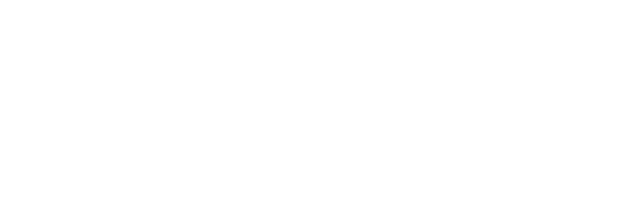
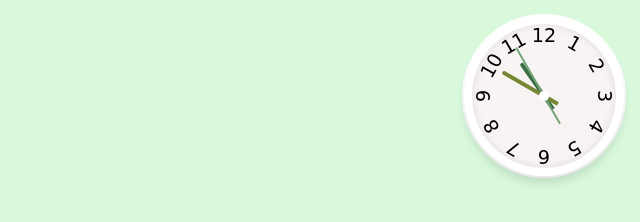
Before and after one commit to CrankyCat-Loves-Coding/Life-Clock, a plain HTML site: page index.html in a window 1280 px wide. Shown: the whole page, without its empty margins (640-1280 px from the left). Drawn offline with Linux system fonts and the light colour scheme; a web font is replaced by a local one.

Commit message:
add clock

```diff
--- a/assets/css/style.css
+++ b/assets/css/style.css
@@ -0,0 +1,123 @@
+@import url('https://fonts.googleapis.com/css2?family=Bonheur+Royale&family=Roboto&display=swap');
+
+* {
+    margin: 0;
+    padding: 0;
+    box-sizing: border-box;
+}
+
+body {
+    font-size: 62.5%;
+    font-family: 'Roboto', sans-serif;
+    width: 100vw;
+    height: 100vh;
+    background-color: #d8f9dc;
+    display: flex;
+    justify-content: flex-end;
+    padding: 1rem;
+}
+
+.clock {
+    font-family: 'Bonheur Royale', cursive;
+    display: flex;
+    justify-content: center;
+    align-items: center;
+    width: 10rem;
+    height: 10rem;
+    background-color: #f9f4f4;
+    border: 0.5rem solid #fff;
+    border-radius: 50%;
+    box-shadow: inset 0 0 0.5rem rgba(0, 0, 0, .1),
+                0 0.5rem 0.5rem rgba(0, 0, 0, .1),
+                0 0 0 2px rgba(255, 255, 255, 1);
+}
+
+.clock .number {
+    --rotation: 0;
+    position: absolute;
+    width: 9rem;
+    height: 9rem;
+    text-align: center;
+    transform: rotate(var(--rotation));
+    font-size: 1.2rem;
+  }
+
+  .clock .number1 { --rotation: 30deg; }
+  .clock .number2 { --rotation: 60deg; }
+  .clock .number3 { --rotation: 90deg; }
+  .clock .number4 { --rotation: 120deg; }
+  .clock .number5 { --rotation: 150deg; }
+  .clock .number6 { --rotation: 180deg; }
+  .clock .number7 { --rotation: 210deg; }
+  .clock .number8 { --rotation: 240deg; }
+  .clock .number9 { --rotation: 270deg; }
+  .clock .number10 { --rotation: 300deg; }
+  .clock .number11 { --rotation: 330deg; }
+
+  .clock::before {
+    content: '';
+    position: absolute;
+    width: 10px;
+    height: 10px;
+    background-color: #fff;
+    border-radius: 50%;
+    z-index: 10000;
+}
+
+.clock .hour,
+.clock .minute,
+.clock .second {
+    position: absolute;
+}
+
+.clock .hour, .hrhand {
+    width: 5rem;
+    height: 5rem;
+}
+
+.clock .minute, .mnhand {
+    width: 6rem;
+    height: 6rem;
+}
+
+.clock .second, .schand {
+    width: 7rem;
+    height: 7rem;
+}
+
+.hrhand, .mnhand, .schand {
+    display: flex;
+    justify-content: center;
+    position: absolute;
+    border-radius: 50%;
+}
+
+.hrhand::before {
+    content: '';
+    position: absolute;
+    width: 4px;
+    height: 3.5rem;
+    background: #3B6E42;
+    z-index: 10;
+    border-radius: 6px 6px 0 0;
+}
+
+.mnhand::before {
+    content: '';
+    position: absolute;
+    width: 4px;
+    height: 4rem;
+    background: #778834;
+    z-index: 11;
+    border-radius: 6px 6px 0 0;
+}
+
+.schand::before {
+    content: '';
+    position: absolute;
+    width: 2px;
+    height: 5.5rem;
+    background: #72A677;
+    z-index: 12;
+    border-radius: 6px 6px 0 0;
+}
--- a/assets/js/script.js
+++ b/assets/js/script.js
@@ -0,0 +1,15 @@
+const deg = 6;
+const hrhand = document.querySelector('#hr');
+const mnHand = document.querySelector('#mn');
+const scHand= document.querySelector('#sc');
+
+setInterval(() => {
+    let day = new Date();
+    let hh = day.getHours() * 30;
+    let mm = day.getMinutes() * deg;
+    let ss = day.getSeconds() * deg;
+
+    hr.style.transform = `rotateZ(${hh+(mm/12)}deg)`;
+    mn.style.transform = `rotateZ(${mm}deg)`;
+    sc.style.transform = `rotateZ(${ss}deg)`;
+})
--- a/index.html
+++ b/index.html
@@ -11,7 +11,32 @@
     <title>Clock</title>
 </head>
 <body>
+    <div class="clock"> <!-- to create a clock -->
+        <div class="hour">
+            <div class="hrhand" id="hr"></div> <!-- id for targeting in js-->
+        </div>
+        <div class="minute">
+            <div class="mnhand" id="mn"></div>
+        </div>
+        <div class="second">
+            <div class="schand" id="sc"></div>
+        </div>
 
+        <!-- to create numbers -->
+        <div class="number number1">1</div>
+        <div class="number number2">2</div>
+        <div class="number number3">3</div>
+        <div class="number number4">4</div>
+        <div class="number number5">5</div>
+        <div class="number number6">6</div>
+        <div class="number number7">7</div>
+        <div class="number number8">8</div>
+        <div class="number number9">9</div>
+        <div class="number number10">10</div>
+        <div class="number number11">11</div>
+        <div class="number number12">12</div>
+
+    </div>
 
 
     <!--link to js-->
```
